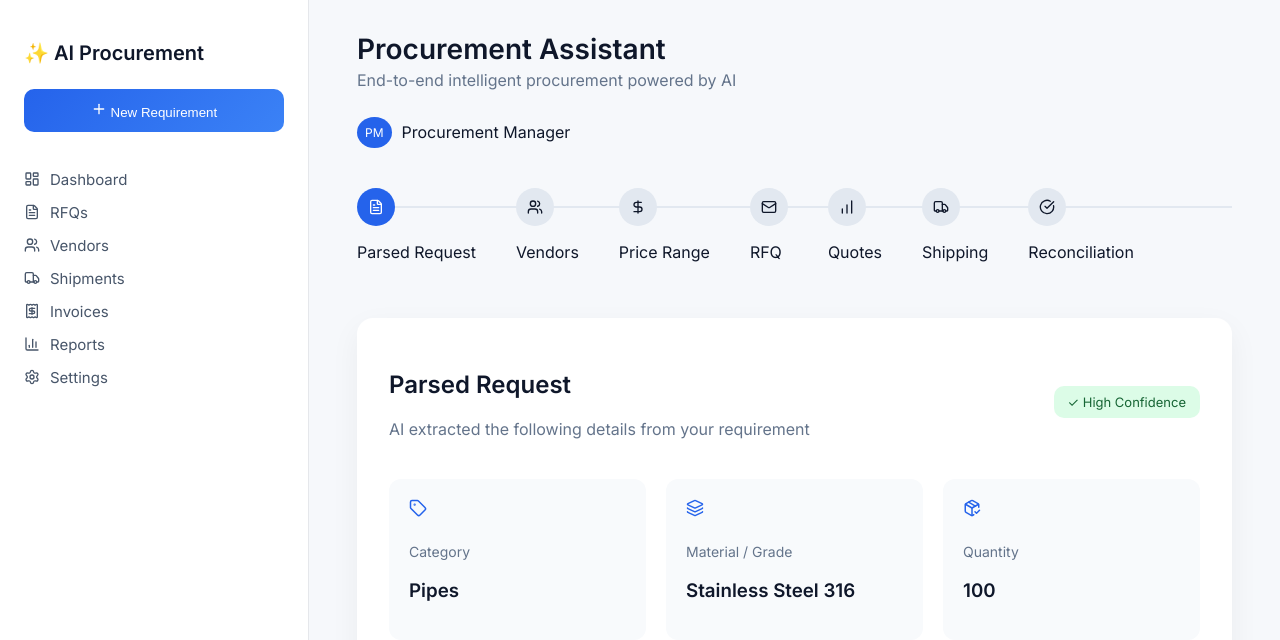
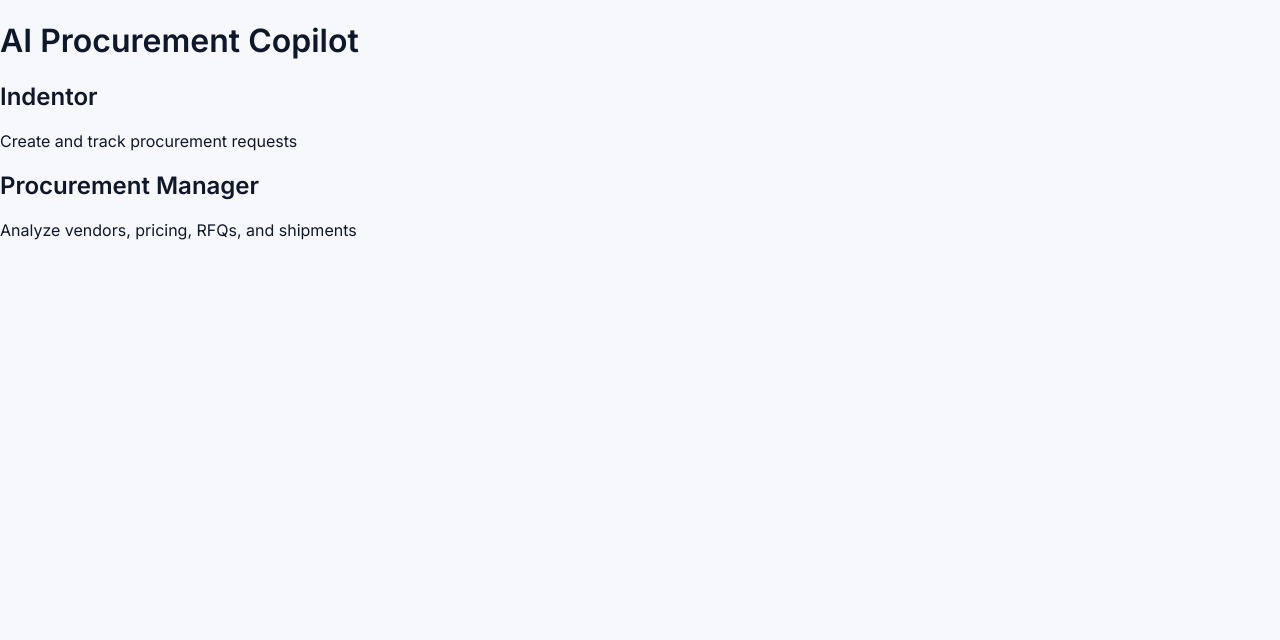
Before and after one commit to vishivishvish/solution-accelerator, a React (Create React App) app in the folder frontend/: page / in a window 1280 px wide. Shown: the top 640 px of the page. Built offline with nearby package versions, Linux system fonts and the light colour scheme.

Commit message:
Role view and Wizard added

```diff
--- a/frontend/src/App.js
+++ b/frontend/src/App.js
@@ -1,22 +1,75 @@
-import Sidebar from "./components/Sidebar";
-import Topbar from "./components/Topbar";
-import Stepper from "./components/Stepper";
-import ParsedRequestCard from "./components/ParsedRequestCard";
-
+import RoleSelector from "./components/RoleSelector";
+import IndentorWizard from "./components/IndentorWizard";
+import Dashboard from "./components/Dashboard";
+import { useState } from "react";
 import "./styles/app.css";
 
 function App() {
-  return (
-    <div className="app-container">
-      <Sidebar />
+  // -----------------------------
+  // STATE
+  // -----------------------------
 
-      <div className="main-content">
-        <Topbar />
-        <Stepper currentStep={1} />
-        <ParsedRequestCard />
-      </div>
-    </div>
-  );
+  const [role, setRole] = useState(null);
+
+  const [indentorStep, setIndentorStep] = useState(1);
+
+  const [formData, setFormData] = useState({
+    category: "",
+    quantity: "",
+    dimension: "",
+    material: "",
+    spec: "",
+  });
+
+  const [pipelineResult, setPipelineResult] = useState(null);
+
+  // -----------------------------
+  // BACKEND FUNCTION
+  // -----------------------------
+
+  const submitRequirement = async () => {
+    try {
+      const response = await fetch("http://127.0.0.1:8000/run", {
+        method: "POST",
+        headers: {
+          "Content-Type": "application/json",
+        },
+        body: JSON.stringify(formData),
+      });
+
+      const data = await response.json();
+
+      setPipelineResult(data);
+
+      setRole("Procurement Manager");
+    } catch (err) {
+      console.error(err);
+    }
+  };
+
+  // -----------------------------
+  // RETURN UI
+  // -----------------------------
+
+  if (!role) {
+    return <RoleSelector setRole={setRole} />;
+  }
+
+  if (role === "Indentor") {
+    return (
+      <IndentorWizard
+        indentorStep={indentorStep}
+        setIndentorStep={setIndentorStep}
+        formData={formData}
+        setFormData={setFormData}
+        submitRequirement={submitRequirement}
+      />
+    );
+  }
+
+  if (role === "Procurement Manager") {
+    return <Dashboard result={pipelineResult} />;
+  }
 }
 
 export default App;
--- /dev/null
+++ b/frontend/src/components/Dashboard.js
@@ -0,0 +1,9 @@
+export default function Dashboard({ result }) {
+  return (
+    <div style={{ padding: "40px" }}>
+      <h1>Procurement Manager Dashboard</h1>
+
+      <pre>{JSON.stringify(result, null, 2)}</pre>
+    </div>
+  );
+}
--- /dev/null
+++ b/frontend/src/components/IndentorWizard.js
@@ -0,0 +1,67 @@
+export default function IndentorWizard({
+  indentorStep,
+  setIndentorStep,
+  formData,
+  setFormData,
+  submitRequirement,
+}) {
+  return (
+    <div className="card">
+      {indentorStep === 1 && (
+        <>
+          <h2>Select Category</h2>
+
+          <select
+            value={formData.category}
+            onChange={(e) =>
+              setFormData({
+                ...formData,
+                category: e.target.value,
+              })
+            }
+          >
+            <option>Pipes</option>
+            <option>Pumps</option>
+            <option>Valves</option>
+            <option>Cables</option>
+          </select>
+
+          <button onClick={() => setIndentorStep(2)}>Next →</button>
+        </>
+      )}
+
+      {indentorStep === 2 && (
+        <>
+          <h2>Enter Quantity</h2>
+
+          <input
+            type="number"
+            value={formData.quantity}
+            onChange={(e) =>
+              setFormData({
+                ...formData,
+                quantity: e.target.value,
+              })
+            }
+          />
+
+          <button onClick={() => setIndentorStep(1)}>← Back</button>
+
+          <button onClick={() => setIndentorStep(3)}>Next →</button>
+        </>
+      )}
+
+      {/* Repeat same pattern for remaining steps */}
+
+      {indentorStep === 6 && (
+        <>
+          <h2>Review Requirement</h2>
+
+          <pre>{JSON.stringify(formData, null, 2)}</pre>
+
+          <button onClick={submitRequirement}>Submit Requirement</button>
+        </>
+      )}
+    </div>
+  );
+}
--- /dev/null
+++ b/frontend/src/components/RoleSelector.js
@@ -0,0 +1,22 @@
+export default function RoleSelector({ setRole }) {
+  return (
+    <div className="role-screen">
+      <h1>AI Procurement Copilot</h1>
+
+      <div className="role-cards">
+        <div className="role-card" onClick={() => setRole("Indentor")}>
+          <h2>Indentor</h2>
+          <p>Create and track procurement requests</p>
+        </div>
+
+        <div
+          className="role-card"
+          onClick={() => setRole("Procurement Manager")}
+        >
+          <h2>Procurement Manager</h2>
+          <p>Analyze vendors, pricing, RFQs, and shipments</p>
+        </div>
+      </div>
+    </div>
+  );
+}
```
